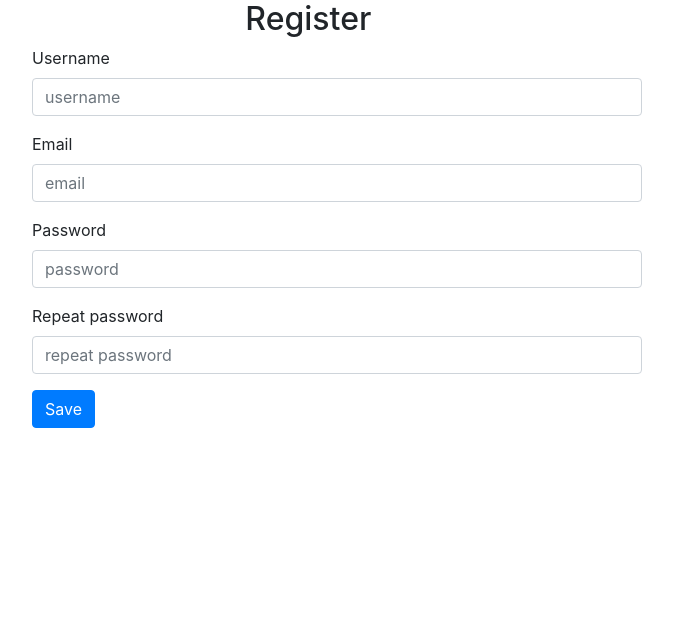
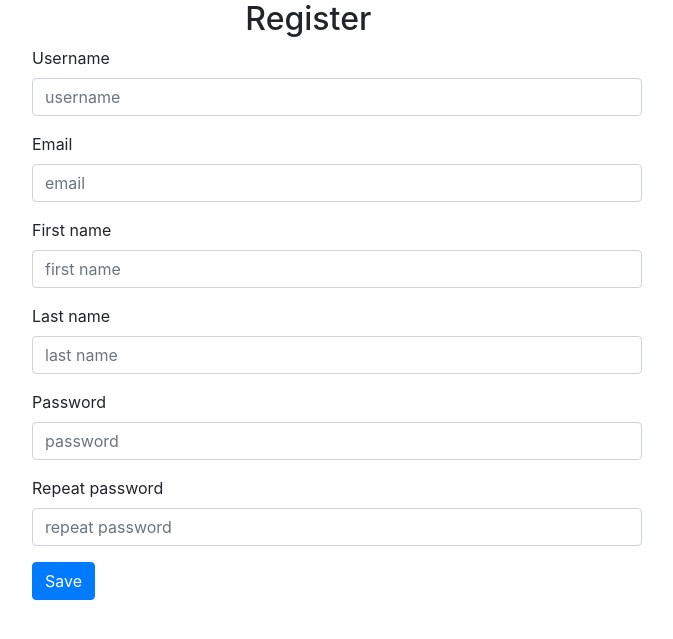
Before and after one commit to StanislavPisotskyi/Django_blog, a Django app: page /register in a window 1280 px wide. Shown: the part 56-695 px from the top of the page, without its empty margins (303-976 px from the left). Run offline with Django 3.2, Linux system fonts and the light colour scheme; some libraries are stand-ins or nearby versions.

Commit message:
display account info

```diff
--- a/blog/urls.py
+++ b/blog/urls.py
@@ -19,6 +19,7 @@ from app import views as app_views
 from users import views as user_views
 
 urlpatterns = [
+    re_path(r'^account/(?P<username>[\w\d-]+)/details$', user_views.account_details, name='account_details_page'),
     re_path(r'^$', app_views.index, name='index_page'),
     re_path(r'^register$', user_views.register, name='register_page'),
     re_path(r'^login', user_views.sign_in, name='login_page'),
--- a/templates/users/register.html
+++ b/templates/users/register.html
@@ -40,6 +40,37 @@
                     {% endif %}
                 </div>
                 <div class="form-group">
+                    <label for="{{form.first_name.id_for_label}}">First name</label>
+                    <input type="text" class="form-control"
+                           placeholder="first name"
+                           name="{{form.first_name.name}}" id="{{form.first_name.auto_id}}">
+                    {% if form.first_name.errors %}
+                        <ul>
+                            {% for error in form.first_name.errors %}
+                                <li class="text-danger">
+                                    {{error}}
+                                </li>
+                            {% endfor %}
+                        </ul>
+                    {% endif %}
+                </div>
+
+                <div class="form-group">
+                    <label for="{{form.last_name.id_for_label}}">Last name</label>
+                    <input type="text" class="form-control"
+                           placeholder="last name"
+                           name="{{form.last_name.name}}" id="{{form.last_name.auto_id}}">
+                    {% if form.last_name.errors %}
+                        <ul>
+                            {% for error in form.last_name.errors %}
+                                <li class="text-danger">
+                                    {{error}}
+                                </li>
+                            {% endfor %}
+                        </ul>
+                    {% endif %}
+                </div>
+                <div class="form-group">
                     <label for="{{form.password1.id_for_label}}">Password</label>
                     <input type="password" class="form-control"
                            placeholder="password" name="{{form.password1.name}}" id="{{form.password1.auto_id}}">
--- a/users/forms.py
+++ b/users/forms.py
@@ -5,6 +5,9 @@ from django.contrib.auth.models import User
 
 class RegisterForm(UserCreationForm):
     email = forms.EmailField()
+    first_name = forms.CharField(min_length=3)
+    last_name = forms.CharField(min_length=3)
+
     class Meta:
         model = User
-        fields = ['username', 'email', 'password1', 'password2']
+        fields = ['username', 'email', 'first_name', 'last_name', 'password1', 'password2']
--- a/users/views.py
+++ b/users/views.py
@@ -3,6 +3,7 @@ from .forms import RegisterForm
 from django.contrib.auth import authenticate, login, logout
 from django.contrib.auth.forms import AuthenticationForm
 from django.contrib.auth.decorators import user_passes_test, login_required
+from django.contrib.auth.models import User
 
 
 @user_passes_test(lambda u: not u.is_authenticated, login_url='/')
@@ -44,3 +45,9 @@ def sign_in(request):
 def sign_out(request):
     logout(request)
     return redirect('login_page')
+
+
+@login_required()
+def account_details(request, username):
+    user = User.objects.get(username=username)
+    return render(request, 'users/account_details.html', {'user': user})
```
Also changed, not shown: templates/users/account_details.html (added, +26 -0 lines).
